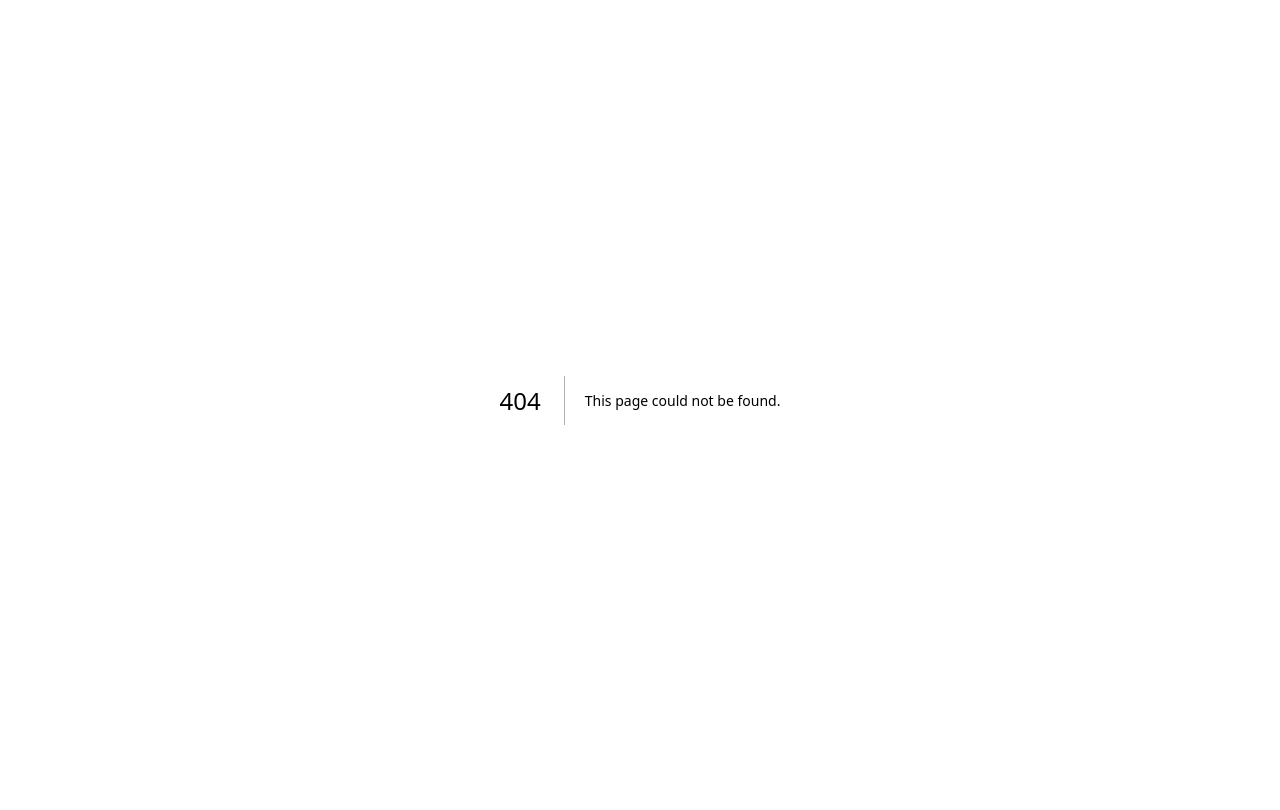
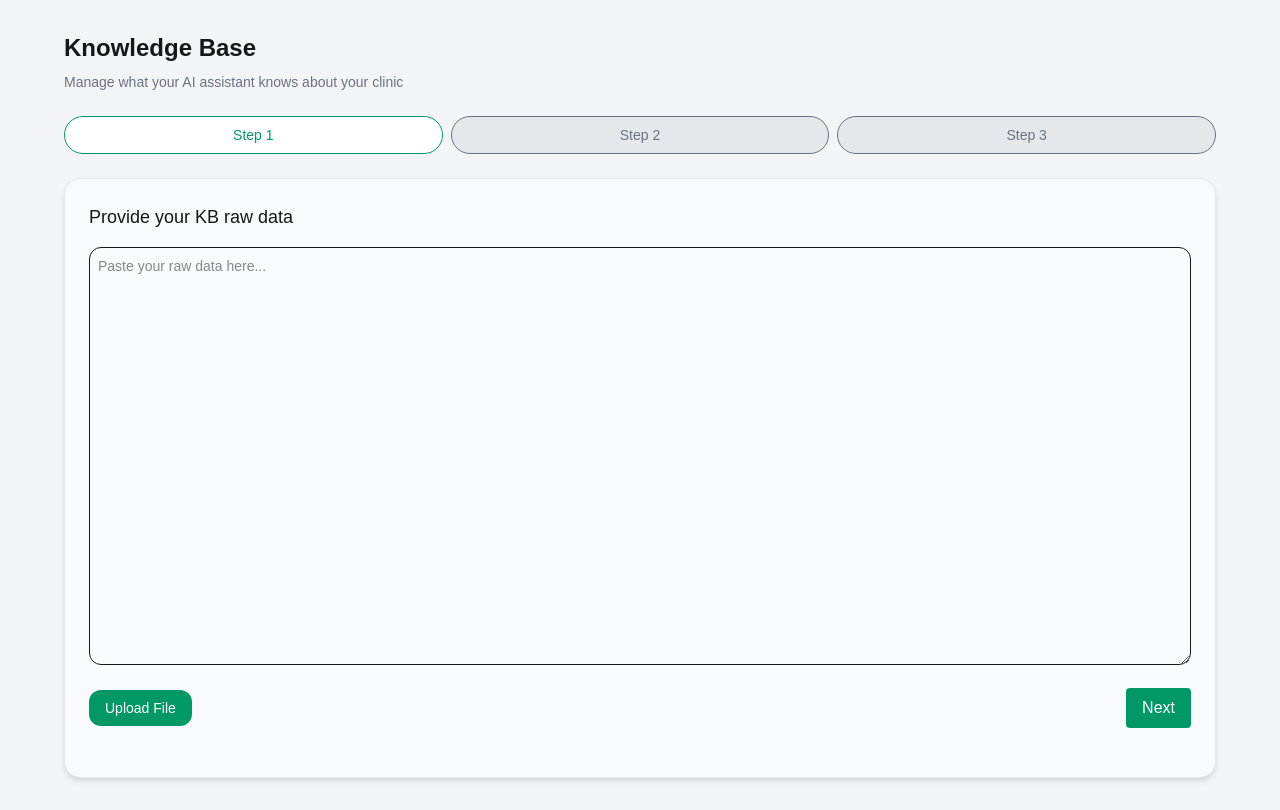
Before and after one commit to aiswaryak1997/Knowledge_Base_Organiser, a Next.js app: page /step1 in a window 1280 px wide. Before the commit this address had no page. Built offline with nearby package versions, Linux system fonts and the light colour scheme.

Commit message:
Adding the UI for step 1 - providing/uploading the unstructured data

```diff
--- /dev/null
+++ b/app/step1/page.tsx
@@ -0,0 +1,131 @@
+'use client';
+import { useState } from 'react';
+import { Tabs, TabsList, TabsTrigger } from '@/components/ui/tabs';
+import { Card } from '@/components/ui/card';
+import { Button } from '@/components/ui/button';
+import { Textarea } from '@/components/ui/textarea';
+import Step2 from '../step2/page';
+
+export default function Step1() {
+    const [step,setStep] =useState(1);
+    const [rawData,setRawData]=useState('');
+    const [structuredData, setstructuredData] = useState('');
+    const [loading, setLoading] = useState(false);
+
+    const handleFileUpload = (event: React.ChangeEvent<HTMLInputElement>) => {
+        try{
+            const files = event.target.files;
+
+            if (!files || files.length === 0) {
+                alert('Please select at least one .txt file.');
+                return;
+            }
+
+            let combinedText = '';
+            let filesRead = 0;
+
+            // Loop through each file
+            Array.from(files).forEach(file => {
+                if (file.type === 'text/plain') {
+                const reader = new FileReader();
+                reader.onload = () => {
+                    if (typeof reader.result === 'string') {
+                    combinedText += reader.result + '\n\n';
+                    filesRead++;
+
+                    // After reading all files, update the raw text
+                    if (filesRead === files.length) {
+                        setRawData(combinedText);
+                    }
+                    }
+                };
+                reader.readAsText(file);
+                } else {
+                alert(`Skipped non-text file: ${file.name}`);
+                }
+            });
+        }
+        catch(error){
+            console.error("File upload failed ",error)
+        }
+    };
+    const isUploadDisabled = rawData.trim().length > 0;
+
+    const handleStructured= async()=>{
+        setLoading(true);
+        try{
+            const response = await fetch("/api/structure",{
+                method:"POST",
+                headers:{"Content-Type":"application/json"},
+                body:JSON.stringify({text:rawData}),
+            });
+            const data = await response.json();
+            setstructuredData(data.structuredText);
+            setStep(2);
+        }
+        catch(error){
+            console.error("Enrichment failed",error);
+        }
+        finally{
+            setLoading(false);
+        }
+    };
+    if (step === 2) {
+        return (
+            <Step2
+                structuredData={structuredData}
+                onBack={() => setStep(1)}
+
+            />
+        );
+    }
+    return (
+        <div className="min-h-screen bg-gray-100 px-4 py-8">
+            <div className="w-full max-w-6xl mx-auto">
+                <h1 className="text-2xl font-bold mb-2 text-left">Knowledge Base</h1>
+                <p className="text-sm text-gray-500 mb-6 text-left">
+                    Manage what your AI assistant knows about your clinic
+                </p>
+
+                <Tabs className="mb-6">
+                    <TabsList className="grid grid-cols-3 w-full">
+                        <TabsTrigger value="step1" onClick={() => setStep(1)}>Step 1</TabsTrigger>
+                        <TabsTrigger value="step2" disabled>Step 2</TabsTrigger>
+                        <TabsTrigger value="step3" disabled>Step 3</TabsTrigger>
+                    </TabsList>
+                </Tabs>
+
+                <Card className="w-full p-6 bg-gray-50 border border-gray-200 min-h-[600px] overflow-visible">
+                    <h2 className="text-lg font-medium mb-4">Provide your KB raw data</h2>
+
+                    <Textarea
+                    className="w-full p-2 border rounded-md text-sm font-mono "
+                    placeholder="Paste your raw data here..."
+                    value={rawData}
+                    rows={20}
+                    onChange={(e) => setRawData(e.target.value)}
+                    />
+
+                    <div className="flex items-center justify-between mt-4">
+                        <label className={`cursor-pointer rounded-xl px-4 py-2 text-sm inline-block
+                                        ${isUploadDisabled
+                                        ? 'bg-gray-400 text-gray-700 pointer-events-none'  // disabled look
+                                        : 'bg-emerald-600 text-white hover:bg-emerald-700'   // enabled look
+                                        }`}>
+                            <input type="file" accept=".txt" multiple onChange={handleFileUpload} className="hidden" disabled={isUploadDisabled}/>
+                            <div>Upload File</div>
+                        </label>
+                        <Button
+                        className="bg-emerald-600 text-white px-4 py-2 rounded disabled:opacity-50"
+                        onClick={handleStructured}
+                        disabled={loading}
+                        >
+                        {loading ? "Loading..." : "Next"}
+                        </Button>
+                    </div>
+                </Card>
+            </div>
+        </div>
+    )
+
+}
```
